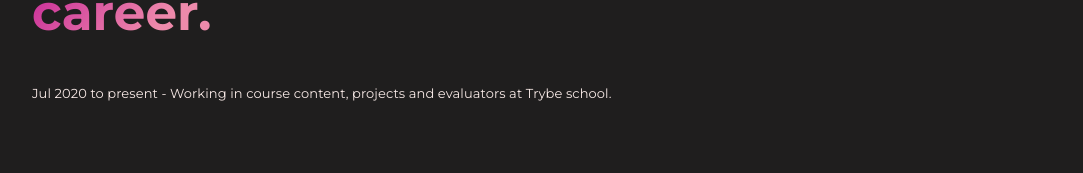
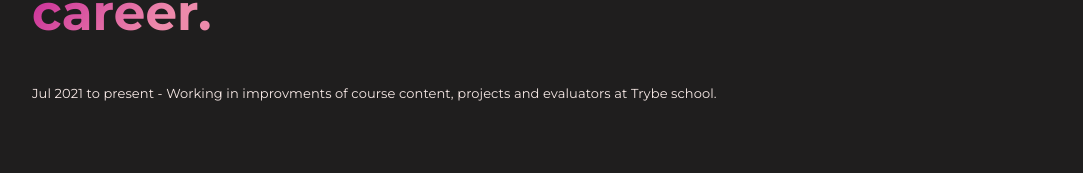
Before and after one commit to renanvamo/renan-moraes, a React (Create React App) app: page /career in a window 1280 px wide. Shown: the part 153-326 px from the top of the page, without its empty margins (96-1179 px from the left). Built offline with nearby package versions, Linux system fonts and the light colour scheme; no server answers.

Commit message:
fix: change an information

```diff
--- a/src/pages/Career.js
+++ b/src/pages/Career.js
@@ -7,7 +7,7 @@ export default function Career() {
       <Header />
       <h1 className='career-title'>career.</h1>
 
-      <p>Jul 2020 to present - Working in  course content, projects and evaluators at Trybe school.</p>
+      <p>Jul 2021 to present - Working in improvments of course content, projects and evaluators at Trybe school.</p>
       <Footer />
     </>
   );
```
